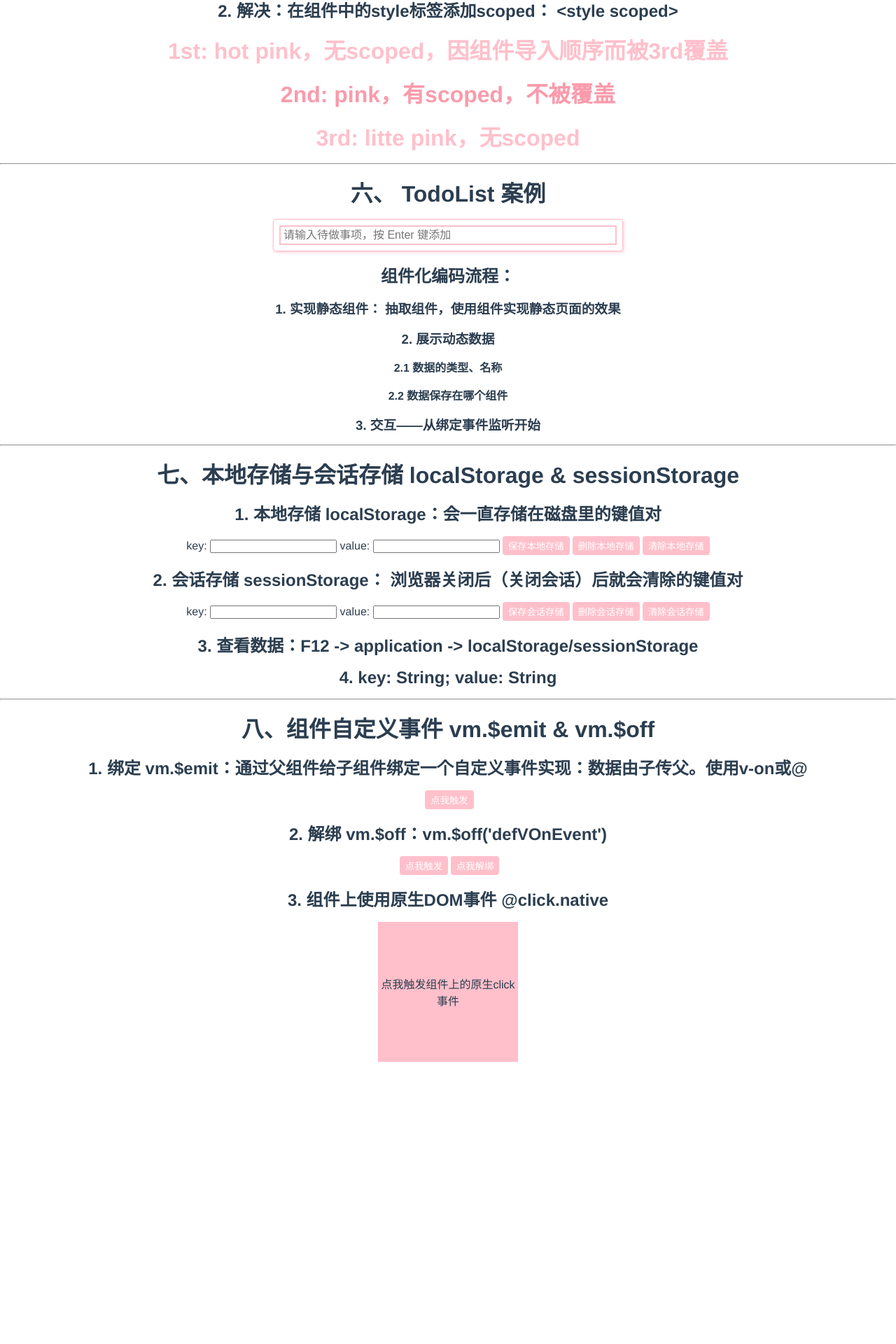
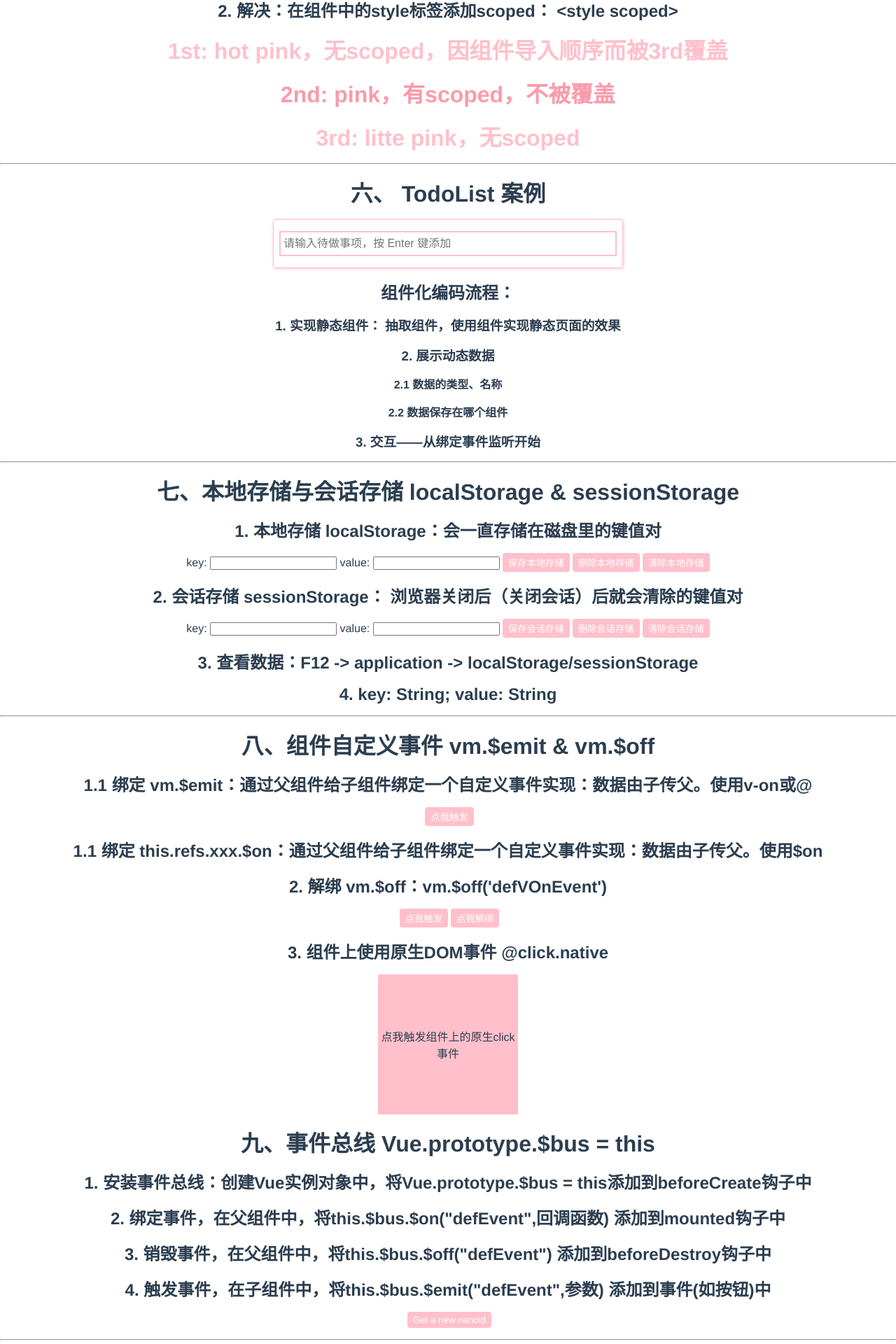
Before and after one commit to Soraillya/Vue-Study-Note, a Vue app in the folder vue_study_note/: page / in a window 1280 px wide. Shown: the part 1576-3496 px from the top of the page at 70% size. Before the commit the page ends 3093 px from the top, so only its background shows below. Built offline with nearby package versions, Linux system fonts and the light colour scheme.

Commit message:
202301022241

```diff
--- a/vue_study_note/src/components/StudyNote.vue
+++ b/vue_study_note/src/components/StudyNote.vue
@@ -73,12 +73,21 @@
         <hr />
 
         <h1>八、组件自定义事件 vm.$emit & vm.$off</h1>
-        <h2>1. 绑定 vm.$emit：通过父组件给子组件绑定一个自定义事件实现：数据由子传父。使用v-on或@</h2>
+        <h2>1.1 绑定 vm.$emit：通过父组件给子组件绑定一个自定义事件实现：数据由子传父。使用v-on或@</h2>
         <StudyNoteSonFirst v-on:defVOnEvent="sayHello" :isEmit="true" />
+        <h2>1.1 绑定 this.refs.xxx.$on：通过父组件给子组件绑定一个自定义事件实现：数据由子传父。使用$on</h2>
         <h2>2. 解绑 vm.$off：vm.$off('defVOnEvent')</h2>
         <StudyNoteSonFirst v-on:defVOnEvent="sayHello" :isOff="true" />
         <h2>3. 组件上使用原生DOM事件 @click.native</h2>
         <StudyNoteSonFirst @click.native="sayHello('@click.native')" :isNative="true" />
+
+        <h1>九、事件总线 Vue.prototype.$bus = this</h1>
+        <h2>1. 安装事件总线：创建Vue实例对象中，将Vue.prototype.$bus = this添加到beforeCreate钩子中</h2>
+        <h2>2. 绑定事件，在父组件中，将this.$bus.$on("defEvent",回调函数) 添加到mounted钩子中</h2>
+        <h2>3. 销毁事件，在父组件中，将this.$bus.$off("defEvent") 添加到beforeDestroy钩子中</h2>
+        <h2>4. 触发事件，在子组件中，将this.$bus.$emit("defEvent",参数) 添加到事件(如按钮)中</h2>
+        <StudyNoteSonFirst :isBus="true" />
+        <hr />
     </div>
 </template>
 
@@ -153,7 +162,14 @@ export default {
     },
     mixins: [date],
     mounted() {
-        console.log(" Hello Vue ");
+        //绑定clickMeToSayNanoid到全局事件总线上
+        this.$bus.$on("clickMeToSayNanoid", (nanoid, msg) => {
+            alert(`StudyNoteSonFirst, nanoid: ${nanoid}, msg: ${msg}`);
+        });
+    },
+    beforeDestroy() {
+        //解绑全局事件总线上的clickMeToSayNanoid
+        this.$bus.$off("clickMeToSayNanoid");
     },
 };
 </script>
--- a/vue_study_note/src/components/StudyNoteSonFirst.vue
+++ b/vue_study_note/src/components/StudyNoteSonFirst.vue
@@ -6,10 +6,13 @@
         <button v-if="isOff" @click="emitDefVOnEvent">点我触发</button>
         <button v-if="isOff" @click="unbindDefVOnEvent">点我解绑</button>
         <div class="native" v-if="isNative">点我触发组件上的原生click事件</div>
+        <button v-if="isBus" @click="clickMeToSayNanoid">Get a new nanoid</button>
     </div>
 </template>
 
 <script>
+import { nanoid } from "nanoid";
+
 export default {
     name: "StudyNoteSonFirst",
     props: {
@@ -19,6 +22,7 @@ export default {
         isEmit: Boolean,
         isOff: Boolean,
         isNative: Boolean,
+        isBus: Boolean,
     },
     data() {
         return {
@@ -40,6 +44,10 @@ export default {
             // this.$off();    //解绑所有
             alert("已解绑defVOnEvent事件");
         },
+        clickMeToSayNanoid() {
+            // 触发全局事件总线上的clickMeToSayNanoid，并传入参数
+            this.$bus.$emit("clickMeToSayNanoid", nanoid(), "hello");
+        },
     },
 };
 </script>
--- a/vue_study_note/src/components/TodoList.vue
+++ b/vue_study_note/src/components/TodoList.vue
@@ -60,7 +60,7 @@ export default {
 <style>
 .todo-list-container {
     width: 500px;
-    padding: 8px 8px;
+    padding: 16px 8px;
     border: 1px solid pink;
     border-radius: 4px 4px;
     box-shadow: 1px 1px 4px pink;
--- a/vue_study_note/src/components/TodoListComponents/MyHeader.vue
+++ b/vue_study_note/src/components/TodoListComponents/MyHeader.vue
@@ -31,7 +31,7 @@ export default {
 }
 .my-header input {
     width: 100%;
-    padding: 0 4px;
+    padding: 4px 4px;
     border: 2px solid pink;
     border-radius: 2px 2px;
     direction: none;
--- a/vue_study_note/src/components/TodoListComponents/MyList.vue
+++ b/vue_study_note/src/components/TodoListComponents/MyList.vue
@@ -36,7 +36,7 @@ export default {
     border: 1px solid pink;
     border-radius: 4px 4px;
     margin-top: 4px;
-    padding: 4px 4px;
+    padding: 8px 4px;
     display: flex;
     flex-flow: row nowrap;
     justify-content: space-between;
--- a/vue_study_note/src/main.js
+++ b/vue_study_note/src/main.js
@@ -27,6 +27,12 @@ new Vue({
     // render(createElement) {
     //     return createElement("h1", "Hello World!!!");
     // },
+    beforeCreate() {
+        // 安装全局事件总线
+        console.log("Vue.prototype === this.__proto__", Vue.prototype === this.__proto__);
+        Vue.prototype.$bus = this;
+        // this.__proto__.$bus = this;
+    },
 }).$mount("#app"); // el:"#app"
 
 // 运行Vue
```
